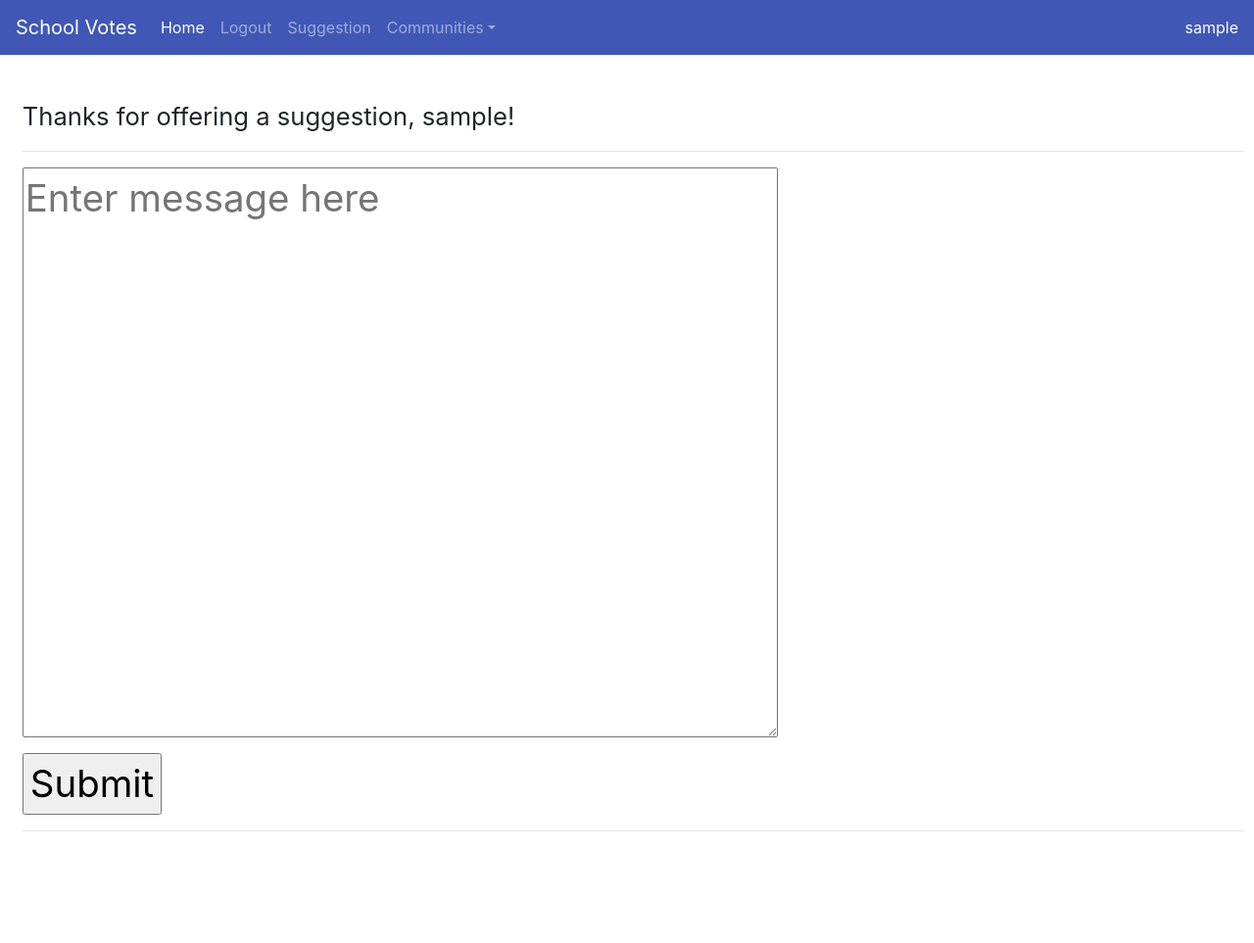
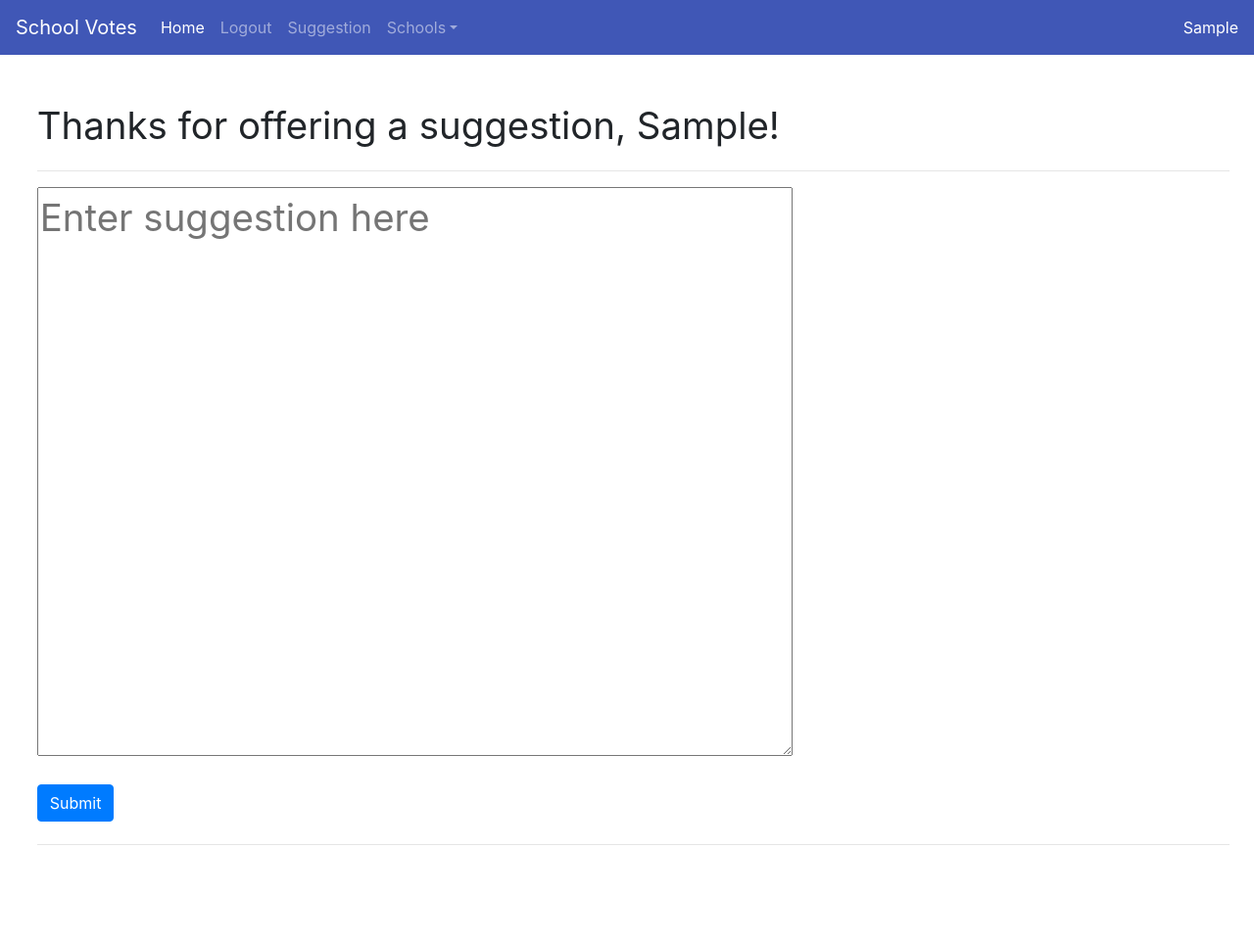
Before and after one commit to garunzo/schoolvotes, a Django app: page /suggestion in a window 1280 px wide. Shown: the whole page at 98% size. Before the commit the page ends 849 px from the top, so only its background shows below. Run offline with Django 3.2, Linux system fonts and the light colour scheme; the visitor is signed in with stand-in values (Sample User, id 1); data that the repository does not hold is empty; some libraries are stand-ins or nearby versions.

Commit message:
update styles

```diff
--- a/votes/static/votes/styles.css
+++ b/votes/static/votes/styles.css
@@ -3,16 +3,15 @@ body {
     font-family: "Lato", sans-serif;
 }
 
-/* p {
-    font-size: 1vw;
+@media only screen and (min-width: 450px) {
+body {
+    font-family: "Lato", sans-serif;
+    font-size: 36px;
 }
-h1 {
-  font-size: 3vw;
 }
 
-h2 {
-  font-size: 2.5vw;
-} */
+
+
 .sidenav {
     height: 100%;
     width: 20%;
@@ -42,18 +41,34 @@ h2 {
 }
 
 .main {
-    margin-left: 20%;
+    margin-left: 10%;
     margin-bottom: 100px;
     height: 100%;
     margin-top: 20px;
-    font-size: 1px;
+    font-size: 18px;
     padding: 0px 10px;
 }
 
+h1 {font-size: 20px}
+
+@media only screen and (min-width: 50px) {
+.main {
+    margin-left: 10%;
+    margin-bottom: 100px;
+    height: 100%;
+    margin-top: 20px;
+    font-size: 36px;
+    padding: 0px 10px;
+}
+h1   {font-size: 42px;}
+}
+
+
+
 .cartlist {
   list-style-type: none;
-  padding: 0
-  margin: 0
+  padding: 0;
+  margin: 0;
 }
 
 .progressBar {
@@ -68,92 +83,12 @@ h2 {
   background-color: #4CAF50;
 }
 
-/* @media only screen and (max-width: 600px) {
-    .main-sidenav-wrap {display:table;}
-    .main {display:table-footer-group; float: none;}
-    .sidenav {display:table-header-group; float: none;}
-} */
-/*
-.message_button {
-    background-color: white;
-    border: none;
-    color: black;
-    padding: 15px 32px;
-    text-align: center;
-    text-decoration: none;
-    display: inline-block;
-    font-size: 16px;
-    margin: 4px 2px;
-    cursor: pointer;
+.survey {
+    font-size: 18px;
 }
 
-.create_channel_button {
-   background-color: white;
-   border: none;
-   color: black;
-   padding: 5px 10px;
-   text-align: center;
-   text-decoration: none;
-   display: inline-block;
-   font-size: 16px;
-   margin: 4px 10px;
-   cursor: pointer;
+@media only screen and (min-width: 450px) {
+.survey {
+    font-size: 36px;
 }
-
-.create_channel_button:hover {
-   background-color: white;
 }
-
-.channel_textbox {
-   margin: 4px 10px;
-}
-
-.join_channel_button {
-   background-color: #fcf685;
-   border: none;
-   color: black;
-   padding: 5px 10px;
-   text-align: center;
-   text-decoration: none;
-   display: inline-block;
-   font-size: 18px;
-   margin: 4px 10px;
-   cursor: pointer;
-}
-
-.join_channel_button:hover {
-   background-color: white;
-}
-
-.del_button {
-   background-color: #fc8585;
-   border: none;
-   color: black;
-   padding: 2px 4px;
-   text-align: center;
-   text-decoration: none;
-   display: inline-block;
-   font-size: 12px;
-   margin: 4px 2px;
-   cursor: pointer;
-}
-
-div.ex1 {
-    width: 90%;
-    height: 70%;
-    overflow: scroll;
-}
-
-.split-para {
-   display:block;margin:10px;
-}
-.split-para span {
-   display:block;float:right;width:100%;margin-left:10px;
-}
-
-
-
-@media screen and (max-height: 450px) {
-    .sidenav {padding-top: 15px;}
-    .sidenav a {font-size: 18px;}
-} */
--- a/votes/templates/base.html
+++ b/votes/templates/base.html
@@ -4,7 +4,7 @@
 <head>
    <meta http-equiv="content-type" content="text/html; charset=UTF-8">
    <meta charset="utf-8">
-    <meta name="viewport" content="width=device-width, initial-scale=1, shrink-to-fit=no">
+   <meta name="viewport" content="width=device-width, initial-scale=1, shrink-to-fit=no">
     <meta name="description" content="">
     <meta name="author" content="Luca Cotter">
     {% load static %}
@@ -12,11 +12,11 @@
 
     <title>School Votes</title>
 
-       <link rel="stylesheet" href="https://stackpath.bootstrapcdn.com/bootstrap/4.1.1/css/bootstrap.min.css" integrity="sha384-WskhaSGFgHYWDcbwN70/dfYBj47jz9qbsMId/iRN3ewGhXQFZCSftd1LZCfmhktB" crossorigin="anonymous">
+    <link rel="stylesheet" href="https://stackpath.bootstrapcdn.com/bootstrap/4.1.1/css/bootstrap.min.css" integrity="sha384-WskhaSGFgHYWDcbwN70/dfYBj47jz9qbsMId/iRN3ewGhXQFZCSftd1LZCfmhktB" crossorigin="anonymous">
    {% load static %}
    {% load socialaccount %}
 
-   <!-- <link rel="stylesheet" href="{% static 'votes/styles.css' %}"/> -->
+   <link rel="stylesheet" href="{% static 'votes/styles.css' %}"/>
    <title>{% block title %}School Votes{% endblock %}</title>
 
    <!-- Bootstrap core CSS -->
@@ -28,7 +28,6 @@
    {% load static %}
    <link rel="stylesheet" href="{% static 'votes/bars.css' %}"/>
    <link rel="stylesheet" href="https://stackpath.bootstrapcdn.com/bootstrap/4.1.1/css/bootstrap.min.css" integrity="sha384-WskhaSGFgHYWDcbwN70/dfYBj47jz9qbsMId/iRN3ewGhXQFZCSftd1LZCfmhktB" crossorigin="anonymous">
-
 </head>
 {% block script %}
 {% endblock %}
@@ -70,7 +69,7 @@
            <a class="nav-link" href="{% url 'suggestion' %}">Suggestion</a>
          </li>
          <li class="nav-item dropdown">
-           <a class="nav-link dropdown-toggle" href="" id="dropdown01" data-toggle="dropdown" aria-haspopup="true" aria-expanded="true">Communities</a>
+           <a class="nav-link dropdown-toggle" href="" id="dropdown01" data-toggle="dropdown" aria-haspopup="true" aria-expanded="true">Schools</a>
            <div class="dropdown-menu" aria-labelledby="dropdown01">
              {% for community in communities %}
              <a class="dropdown-item" href="{% url 'community' community_id=community.id %}">{{ community.get_name }}</a>
@@ -79,7 +78,7 @@
          </li>
       </ul>
       <div class="form-inline my-2 my-lg-0">
-          <font color="white">{{ username }}</font>
+          <font color="white" class="text-capitalize">{{ username }}</font>
       </div>
       <!-- <form class="form-inline my-2 my-lg-0">
          <input class="form-control mr-sm-2" placeholder="Search" aria-label="Search" type="text">
@@ -88,13 +87,14 @@
      </div>
    </nav>
 
-  <div class="main">
+<div class="main">
      <main>
        {% block content %}
        {% endblock %}
      </main>
+</div>
 
-   </div>
+<!--   </div> -->
 
    <!-- <div class="sidenav">
      {% block sidenav %}
--- a/votes/templates/votes/suggestion.html
+++ b/votes/templates/votes/suggestion.html
@@ -4,14 +4,16 @@
 {% block sidenav %}
 {% endblock %}
 {% block content %}
-  <p>Thanks for offering a suggestion, {{ username }}!</p>
+<div class="container-fluid">
+  Thanks for offering a suggestion, <font class="text-capitalize">{{ username }}</font>!
   <hr>
   <form action="{% url 'mail' %}" method="post">
      {% csrf_token %}
 
- <textarea name="message" rows="10" cols="30" placeholder="Enter message here"></textarea>
+ <textarea name="message" rows="10" cols="30" placeholder="Enter suggestion here"></textarea>
 </br>
- <input type="submit">
+ <input class="btn btn-primary" type="submit">
   </form>
    <hr>
+</div>
 {% endblock %}
--- a/votes/templates/votes/survey.html
+++ b/votes/templates/votes/survey.html
@@ -1,9 +1,11 @@
 {% extends 'base.html' %}
 
-{% block title %}School Votes{% endblock %}
+{% block title %}School Votes
+{% endblock %}
 {% block sidenav %}
 {% endblock %}
 {% block content %}
+<div class="container-fluid">
    <h1>Questions for Survey {{ survey.get_description }}</h1>
    <hr>
       <ul>
@@ -25,4 +27,5 @@
 
 
      </form>
+</div>
 {% endblock %}
--- a/votes/views.py
+++ b/votes/views.py
@@ -167,6 +167,7 @@ def suggestion(request):
         context = {
             "username" : request.user.username,
             "is_staff" : is_staff(request.user),
+            "communities" : Community.get_communities(),
         }
         return render(request, 'votes/suggestion.html', context)
     return redirect('account_login')
```
Also changed, not shown: votes/templates/votes/community.html (+8 -4 lines), votes/templates/votes/index.html (+4 -3 lines).
